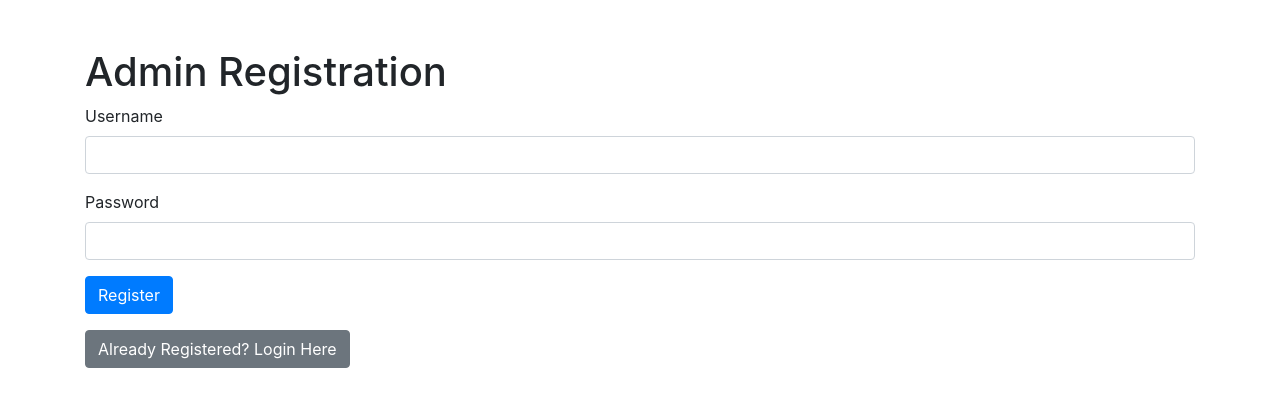
After one commit to Dumbledoreseveras/flask-auth-with-mysql, a Flask app: page /admin/register in a window 1280 px wide. The commit adds this page. Shown: the top 407 px of the page. Run offline with Flask 3, Linux system fonts and the light colour scheme; some libraries are stand-ins or nearby versions.

Commit message:
update this

```diff
--- /dev/null
+++ b/admin.py
@@ -0,0 +1,73 @@
+from flask import Blueprint, render_template, request, redirect, url_for, session, flash
+from db import get_db
+import bcrypt
+
+admin_bp = Blueprint('admin', __name__, template_folder='templates')
+
+# Admin Registration
+@admin_bp.route('/admin/register', methods=['GET', 'POST'])
+def admin_register():
+    if request.method == 'POST':
+        username = request.form['username']
+        password = bcrypt.hashpw(request.form['password'].encode(), bcrypt.gensalt())
+
+        db = get_db()
+        cursor = db.cursor()
+        cursor.execute("INSERT INTO admin (username, password) VALUES (%s, %s)", (username, password.decode()))
+        db.commit()
+        cursor.close()
+        db.close()
+
+        flash("Admin registered successfully. Please log in.")
+        return redirect(url_for('admin.admin_login'))
+
+    return render_template('admin_register.html')
+
+# Admin Login
+@admin_bp.route('/admin/login', methods=['GET', 'POST'])
+def admin_login():
+    if request.method == 'POST':
+        username = request.form['username']
+        password = request.form['password']
+
+        db = get_db()
+        cursor = db.cursor(dictionary=True)
+        cursor.execute("SELECT * FROM admin WHERE username = %s", (username,))
+        admin = cursor.fetchone()
+        cursor.close()
+        db.close()
+
+        if admin and bcrypt.checkpw(password.encode(), admin['password'].encode()):
+            session['admin_id'] = admin['id']
+            flash("Login successful.")
+            return redirect(url_for('admin.admin_user'))
+        else:
+            flash("Invalid username or password.")
+
+    return render_template('admin_login.html')
+
+# Admin Logout
+@admin_bp.route('/admin/logout')
+def admin_logout():
+    session.pop('admin_id', None)
+    flash("Logged out successfully.")
+    return redirect(url_for('admin.admin_login'))
+
+# Admin View All Registered Users
+@admin_bp.route('/admin/users')
+def admin_users():
+    if 'admin_id' not in session:
+        flash("Please log in admin.")
+        return redirect(url_for('admin.admin_login'))
+
+    db = get_db()
+    cursor = db.cursor(dictionary=True)
+    cursor.execute("SELECT id, name, email, created_at FROM user ORDER BY created_at DESC")  # Fetch users in descending order
+    users = cursor.fetchall()
+    cursor.close()
+    db.close()
+
+    if not users:
+        flash("No registered users found.")
+
+    return render_template('admin_users.html', users=users)
--- a/app.py
+++ b/app.py
@@ -1,25 +1,29 @@
 from flask import Flask, render_template, redirect, url_for, session, flash, request
 # you can store information specific to a user for the duration of a session
 #url_for: is a function used to dynamically generate URLs for a specific route or endpoint in your application
-import mysql.connector
+# import mysql.connector
 from flask_wtf import FlaskForm #pip install flask-wtf and pip show flask-wtf then it will execute
 from wtforms import StringField, PasswordField, SubmitField, TextAreaField
 # StringField: It is used to accept text input from the user, such as names, email addresses, or other short text data.
 from wtforms.validators import DataRequired, Email, ValidationError
 import bcrypt  # pip istall bcrypt and pip show bcrypt then it will execute
 # pip install email-validator and pip show email-validator for email validation
+from admin import admin_bp
+from db import get_db
+
 
 app = Flask(__name__)
 app.config['SECRET_KEY'] = 'your_secret_key_here'
+app.register_blueprint(admin_bp)
 
 #  Database connection
-def get_db():
-    return mysql.connector.connect(
-        host = 'localhost',
-        user = 'root',
-        password = 'asish@2002#',
-        database = 'mydatabases'
-    )
+# def get_db():
+#     return mysql.connector.connect(
+#         host = 'localhost',
+#         user = 'root',
+#         password = 'asish@2002#',
+#         database = 'mydatabases'
+#     )
 
 class RegisterForm(FlaskForm):
     name = StringField("Name", validators=[DataRequired()]) # DataRequired(): ensures that the field is not left empty. if the field is empty, the form submission will faill and generate messege
--- /dev/null
+++ b/templates/admin_register.html
@@ -0,0 +1,29 @@
+<!DOCTYPE html>
+<html lang="en">
+<head>
+    <meta charset="UTF-8">
+    <meta name="viewport" content="width=device-width, initial-scale=1.0">
+    <title>Admin Register</title>
+    <link rel="stylesheet" href="https://stackpath.bootstrapcdn.com/bootstrap/4.5.2/css/bootstrap.min.css">
+</head>
+<body>
+    <div class="container mt-5">
+        <h1>Admin Registration</h1>
+        <form method="POST">
+            <div class="form-group">
+                <label for="username">Username</label>
+                <input type="text" class="form-control" id="username" name="username" required>
+            </div>
+            <div class="form-group">
+                <label for="password">Password</label>
+                <input type="password" class="form-control" id="password" name="password" required>
+            </div>
+            <button type="submit" class="btn btn-primary">Register</button>
+        </form>
+        <div class="mt-3">
+            <!-- Admin Login Button -->
+            <a href="/admin/login" class="btn btn-secondary">Already Registered? Login Here</a>
+        </div>
+    </div>
+</body>
+</html>
```
Also changed, not shown: db.py (added, +9 -0 lines), templates/admin_login.html (added, +25 -0 lines), templates/admin_user.html (added, +50 -0 lines), templates/index.html (+9 -0 lines), README.md (added).
